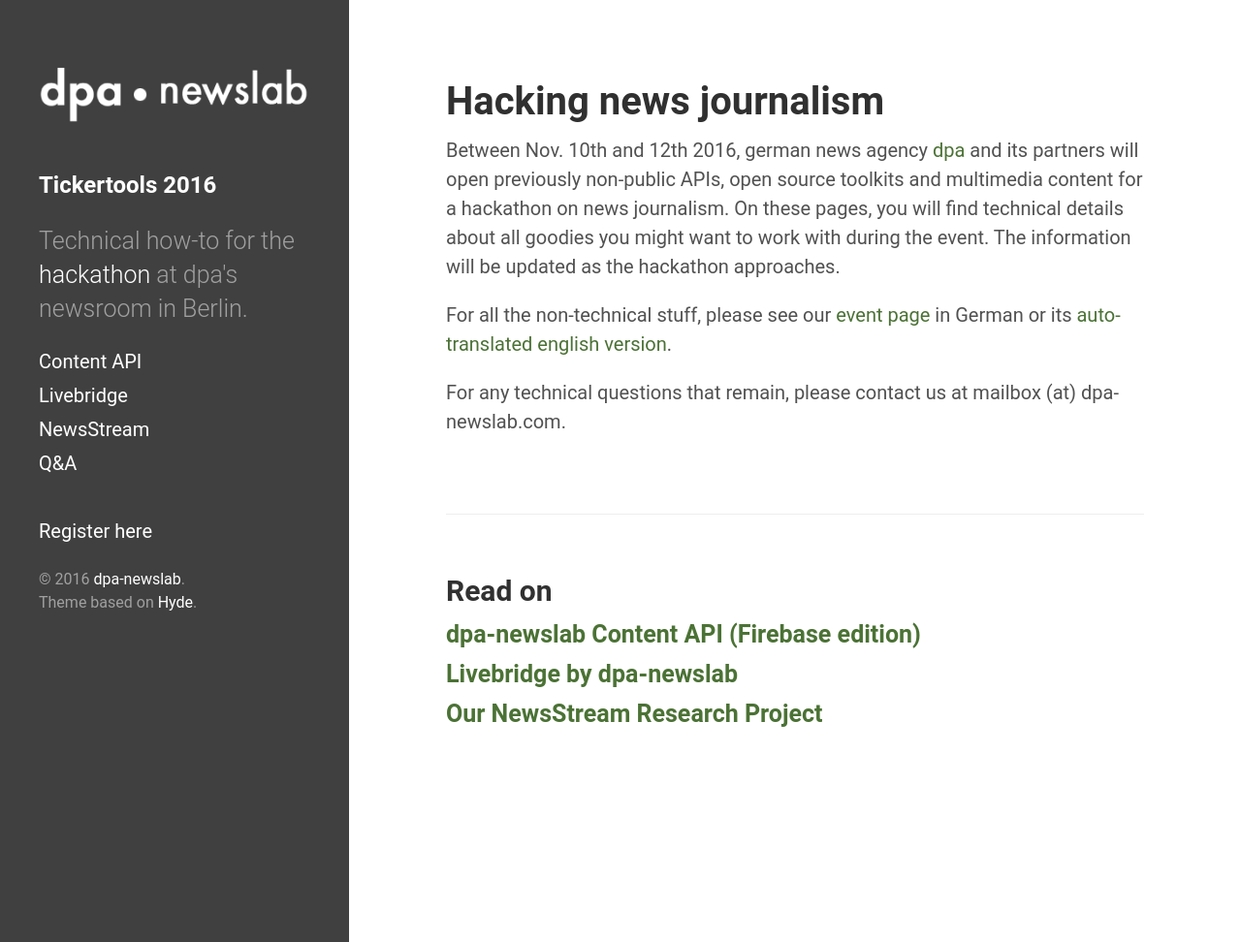
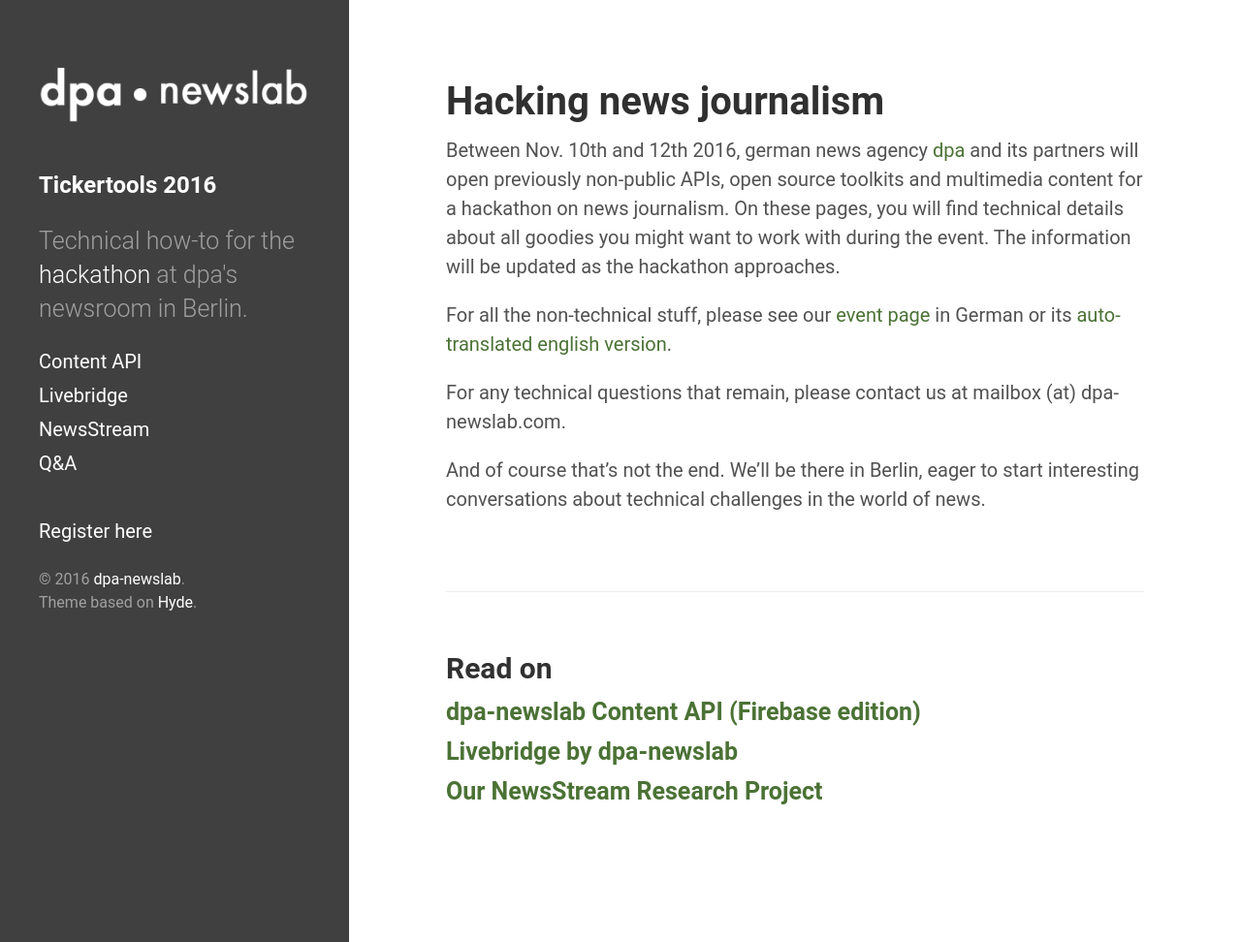
Before and after one commit to mper-bcn-ny/2017-metro, a Jekyll site: the page built from _posts/2016-10-30-intro.md, in a window 1280 px wide and 972 px high. Shown: the whole window at 97% size. Built offline with Jekyll 4.4.1, drawn with Linux system fonts in a browser that asks for light colours.

Commit message:
Update 2016-10-30-intro.md

```diff
--- a/_posts/2016-10-30-intro.md
+++ b/_posts/2016-10-30-intro.md
@@ -8,3 +8,5 @@ Between Nov. 10th and 12th 2016, german news agency [dpa](http://www.dpa.com) an
 For all the non-technical stuff, please see our [event page](https://www.eventbrite.com/e/tickertools-ist-ein-hackathon-der-deutschen-presse-agentur-dpa-tickets-27816046544) in German or its [auto-translated english version](https://translate.google.de/translate?sl=de&tl=en&js=y&prev=_t&hl=en&ie=UTF-8&u=https%3A%2F%2Fwww.eventbrite.com%2Fe%2Ftickertools-ist-ein-hackathon-der-deutschen-presse-agentur-dpa-tickets-27816046544&edit-text=).
 
 For any technical questions that remain, please contact us at mailbox (at) dpa-newslab.com.
+
+And of course that's not the end. We'll be there in Berlin, eager to start interesting conversations about technical challenges in the world of news.
```
